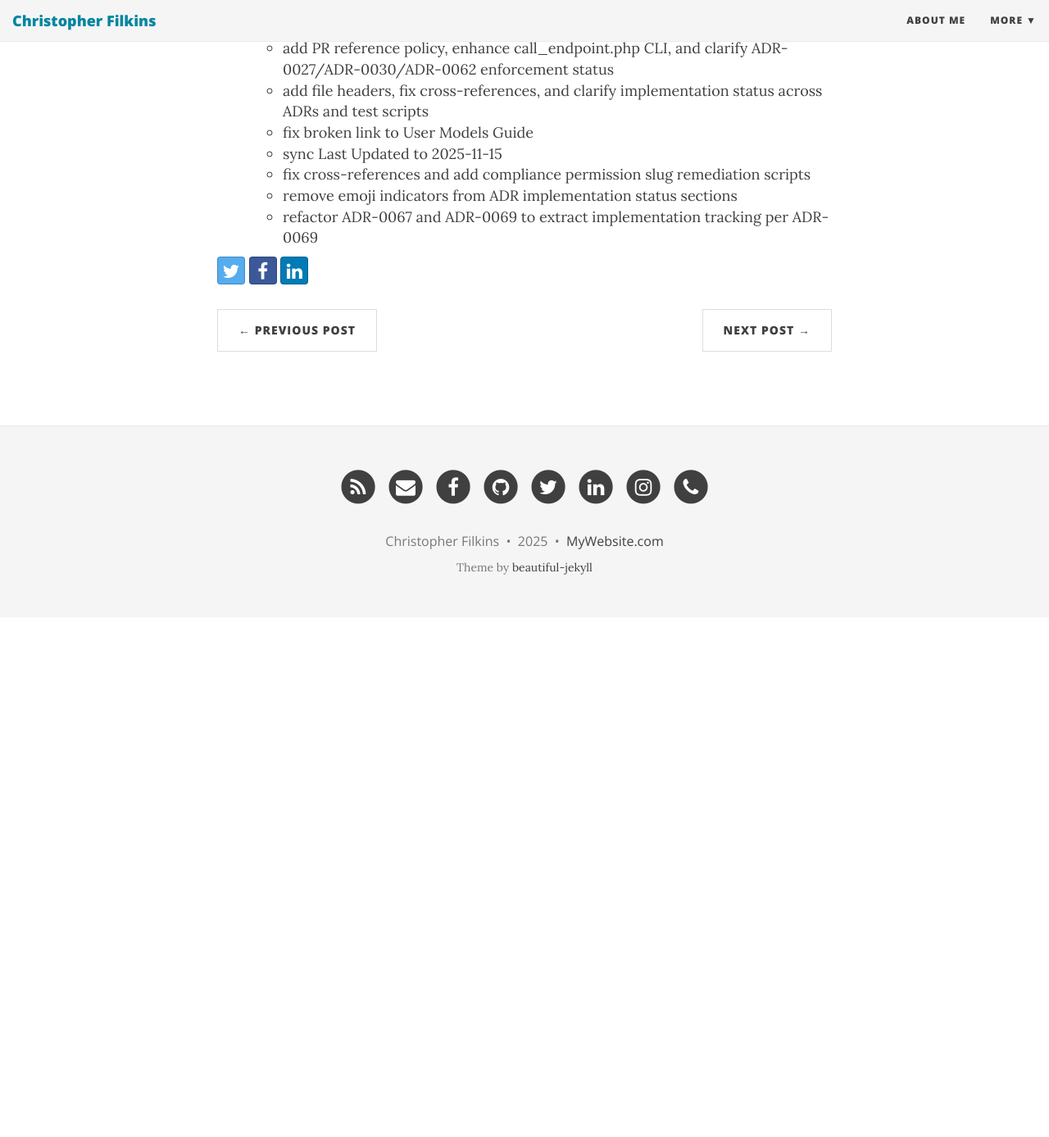
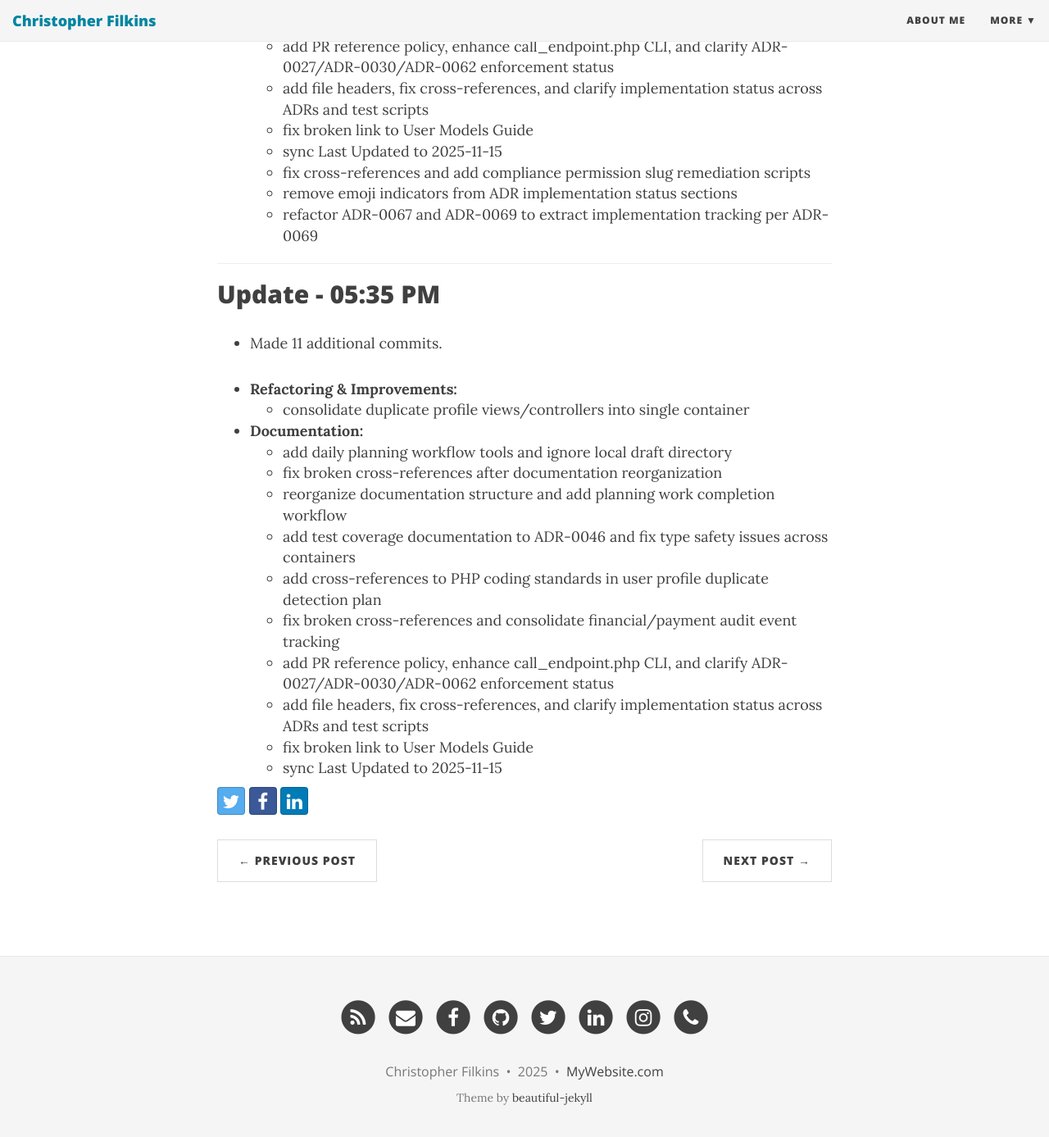
Before and after one commit to filchyboy/filchyboy.github.io, a Jekyll site: the page built from _posts/2025-11-16-code-refactoring-day.md, in a window 1280 px wide and 1400 px high, scrolled down 690 px. Shown: the top 1387 px of the window at 82% size. Built offline with Jekyll 4.4.1, drawn with Linux system fonts in a browser that asks for light colours; nearby versions of some CDN libraries; before the commit the page ends 1443 px from its top, so only the background shows below that; some of the changed text lies outside the part shown.

Commit message:
Update build-in-public update: code-refactoring-day

```diff
--- a/_posts/2025-11-16-code-refactoring-day.md
+++ b/_posts/2025-11-16-code-refactoring-day.md
@@ -1,4 +1,4 @@
-# Code Refactoring Day
+* Made 11 commits today on the Colossalistic Platform project.
 
 * Made 14 commits today on the Colossalistic Platform project.
 
@@ -21,3 +21,28 @@
   * fix cross-references and add compliance permission slug remediation scripts
   * remove emoji indicators from ADR implementation status sections
   * refactor ADR-0067 and ADR-0069 to extract implementation tracking per ADR-0069
+
+
+---
+
+## Update - 05:35 PM
+
+* Made 11 additional commits.
+
+
+* **Refactoring & Improvements:**
+  * consolidate duplicate profile views/controllers into single container
+
+* **Documentation:**
+  * add daily planning workflow tools and ignore local draft directory
+  * fix broken cross-references after documentation reorganization
+  * reorganize documentation structure and add planning work completion workflow
+  * add test coverage documentation to ADR-0046 and fix type safety issues across containers
+  * add cross-references to PHP coding standards in user profile duplicate detection plan
+  * fix broken cross-references and consolidate financial/payment audit event tracking
+  * add PR reference policy, enhance call_endpoint.php CLI, and clarify ADR-0027/ADR-0030/ADR-0062 enforcement status
+  * add file headers, fix cross-references, and clarify implementation status across ADRs and test scripts
+  * fix broken link to User Models Guide
+  * sync Last Updated to 2025-11-15
+
+<!-- last-commit: 9e2e45b6b3c325b5307f48c52b76f72240c4bd28 -->
```
